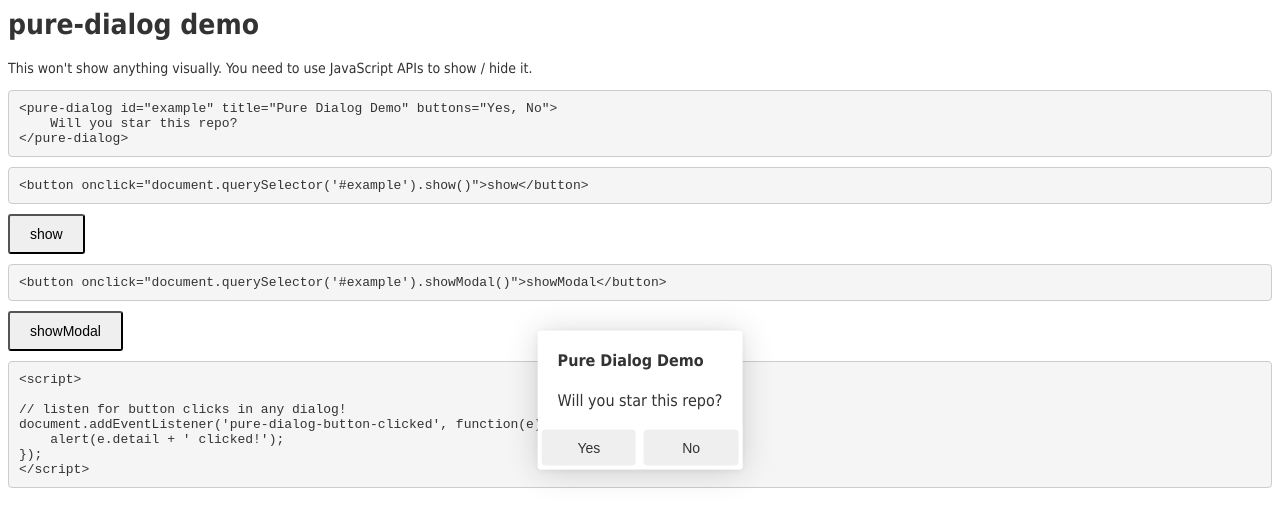
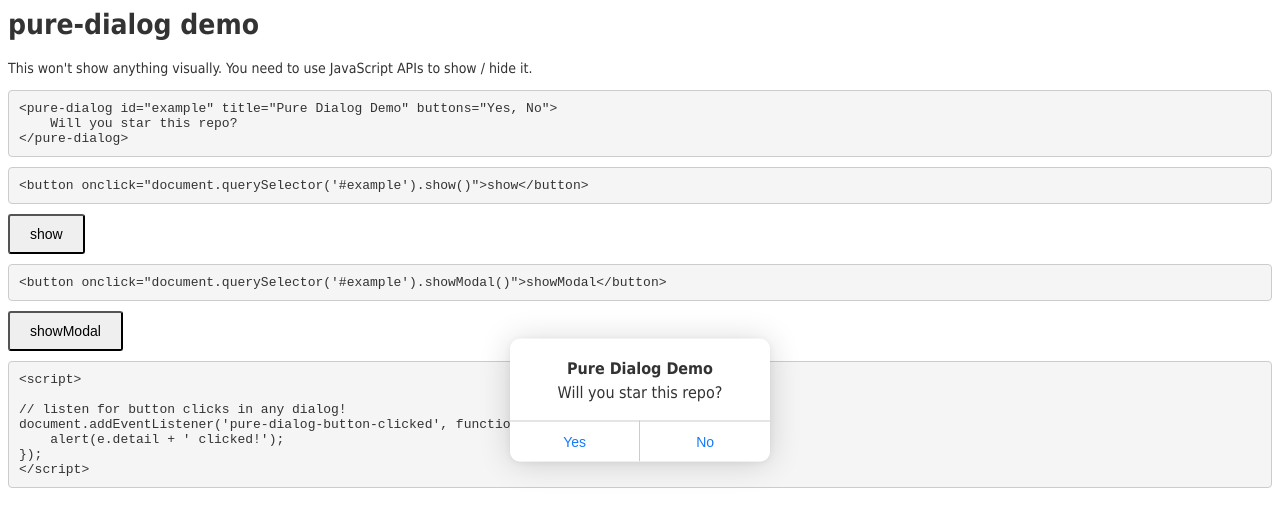
Before and after one commit to john-doherty/pure-dialog, a website: page index.html in a window 1280 px wide. Both pictures are taken after a click on the button "show". Drawn offline with Linux system fonts and the light colour scheme.

Commit message:
Added style to example index.html to style dialogs like iOS

```diff
--- a/index.html
+++ b/index.html
@@ -42,10 +42,22 @@
                 padding: 10px 20px;
                 font-size: 14px;
                 border-radius: 3px;
-                /*-webkit-appearance: none;*/
-                /*border: 1px solid #ccc;
-                background: #f8f8f8;*/
             }
+        </style>
+        <style>
+            /* make dialogs look like iOS */
+            pure-dialog .pure-dialog-container { border-radius: 10px; min-width: 260px; }
+            pure-dialog .pure-dialog-title { padding: 20px 20px 4px 20px; text-align: center; }
+            pure-dialog .pure-dialog-body { text-align: center; }
+            pure-dialog .pure-dialog-button {
+                background: transparent;
+                color: #157AFB;
+                border-top: 1px solid #ccc;
+                border-radius: 0;
+                margin: 0;
+                padding: 12px;
+            }
+            pure-dialog .pure-dialog-button:first-child { border-right: 1px solid #ccc; }
         </style>
         <script>
             function createDialogViaJs() {
```
